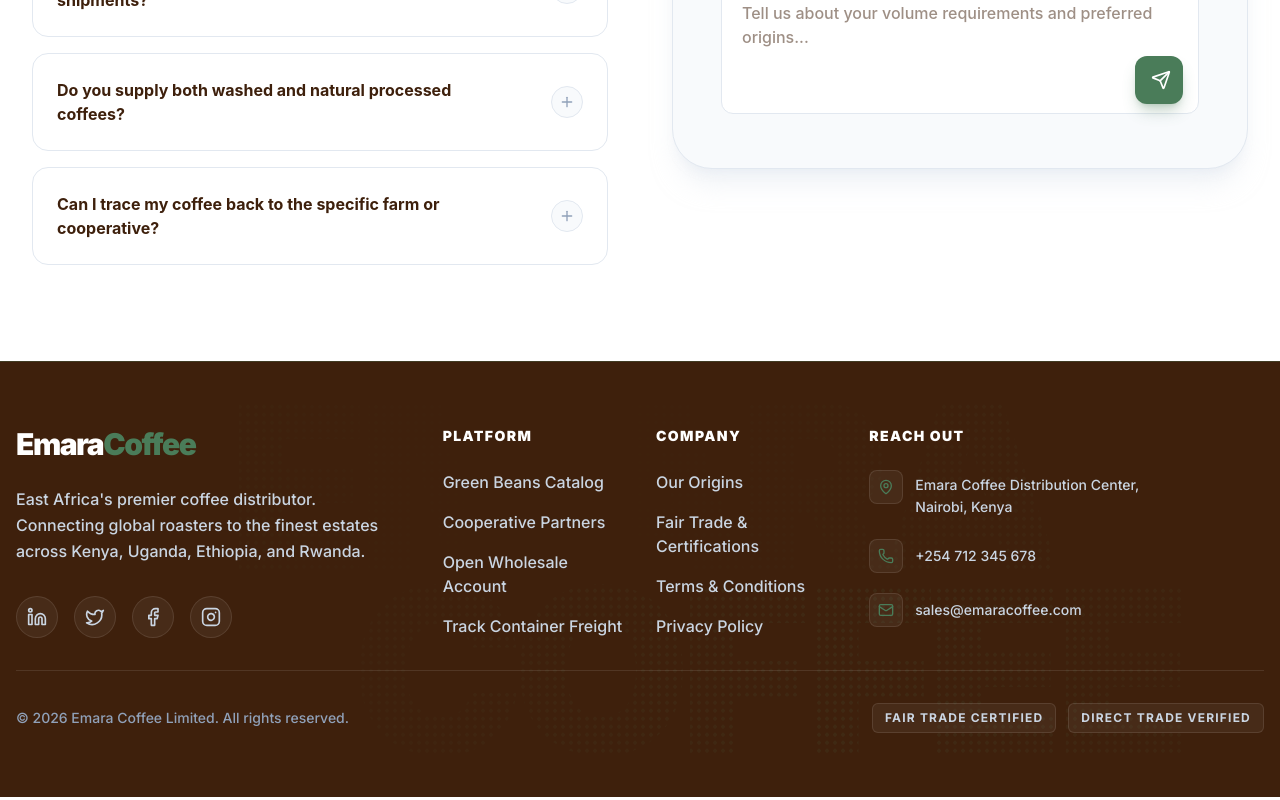
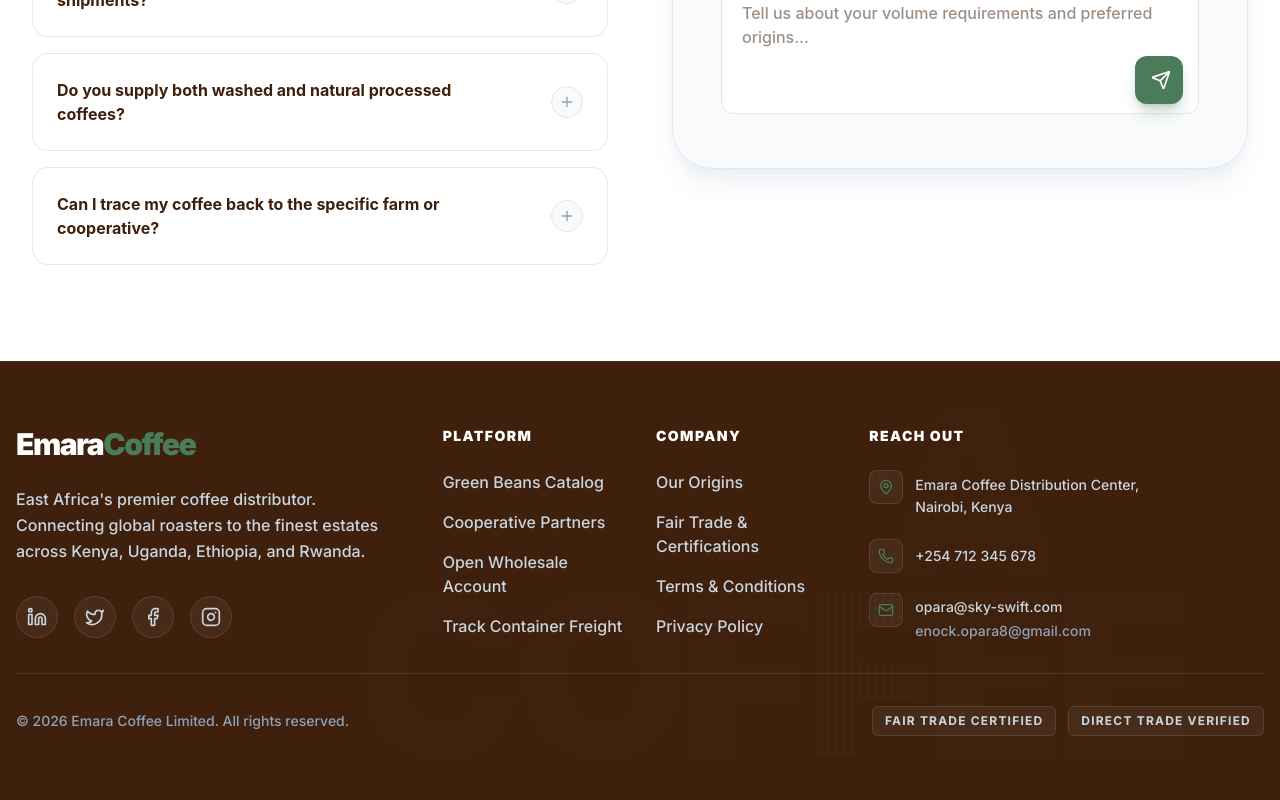
Before and after one commit to emara-coffee/emara-coffee-web, a Next.js app: page / in a window 1280 px wide. Shown: the part 4611-5411 px from the top of the page. Built offline with nearby package versions, Linux system fonts and the light colour scheme; no server answers.

Commit message:
App ready

```diff
--- a/components/layout/Footer.tsx
+++ b/components/layout/Footer.tsx
@@ -126,11 +126,14 @@
                 </div>
                 <span className="leading-relaxed">+254 712 345 678</span>
               </li>
-              <li className="flex items-center gap-3 text-sm group">
+              <li className="flex items-start gap-3 text-sm group">
                 <div className="p-2 bg-white/5 border border-white/10 rounded-lg group-hover:bg-[#4A7C59]/20 group-hover:border-[#4A7C59]/50 transition-colors">
                   <Mail size={16} className="text-[#4A7C59]" />
                 </div>
-                <span>sales@emaracoffee.com</span>
+                <div className="flex flex-col mt-1">
+                  <span>opara@sky-swift.com</span>
+                  <span className="text-slate-400 mt-1">enock.opara8@gmail.com</span>
+                </div>
               </li>
             </ul>
           </div>
```
